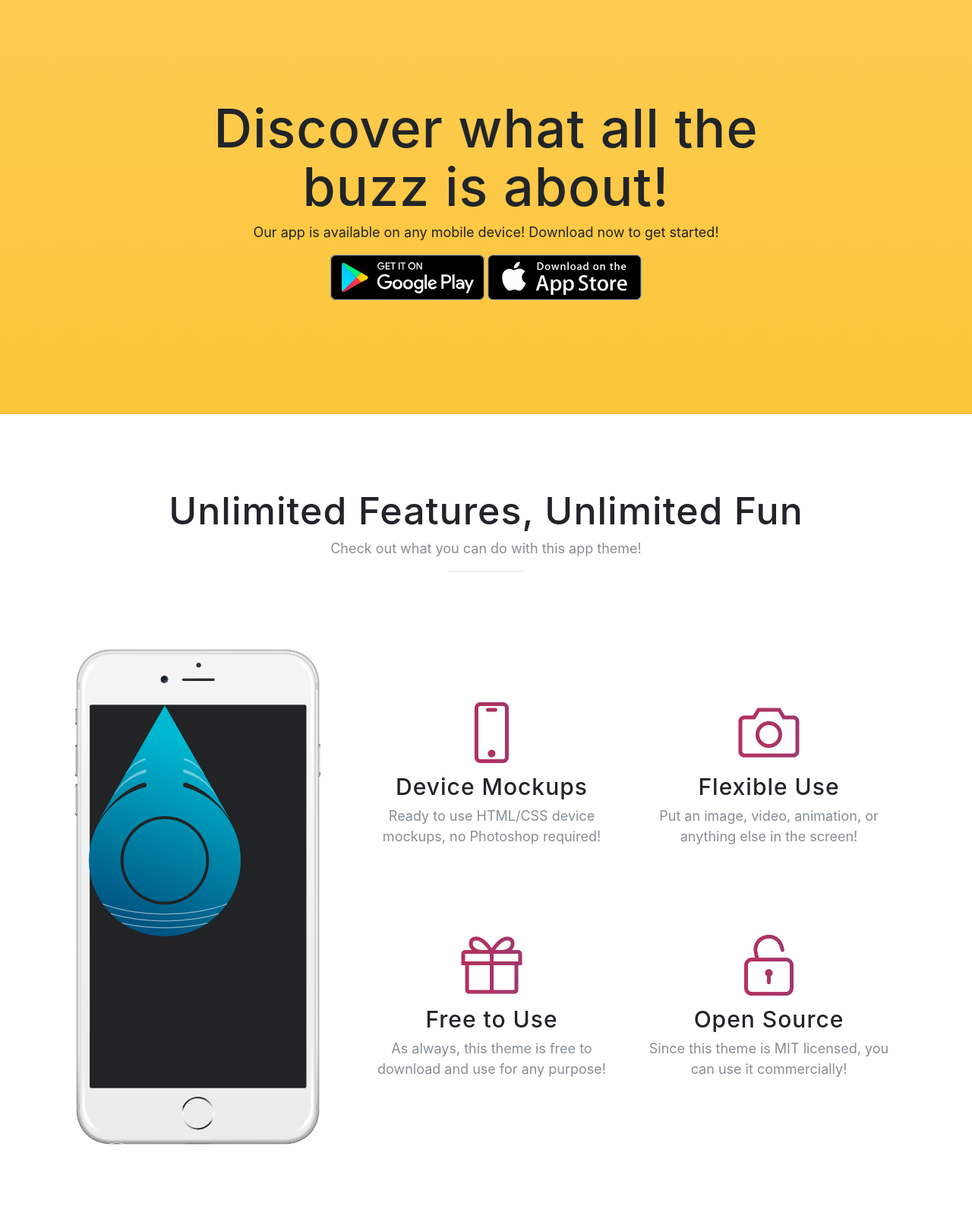
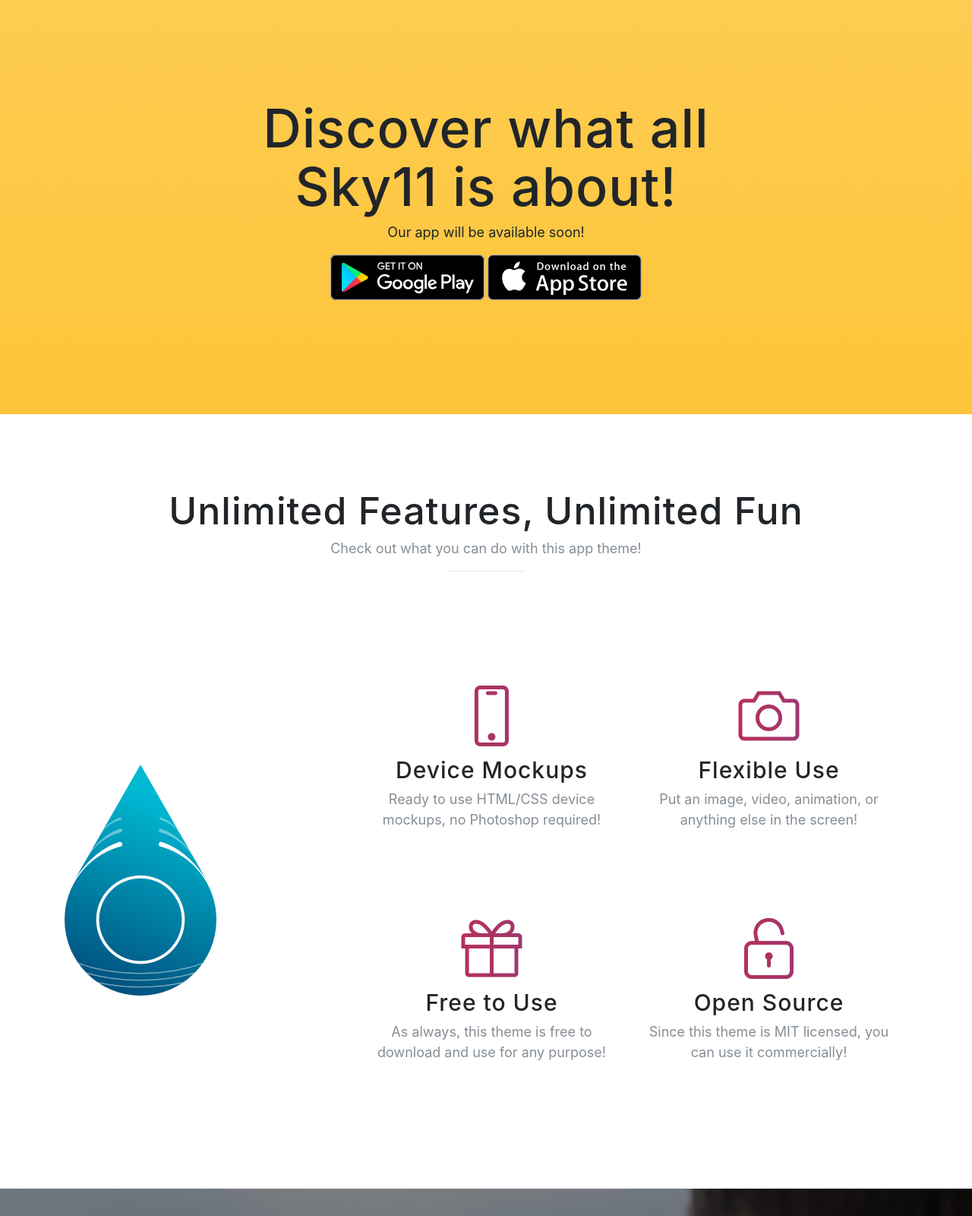
Before and after one commit to mammique/sky11_website, a website with bundled scripts: page index.html in a window 1280 px wide. Shown: the part 820-2420 px from the top of the page at 76% size. Built offline with nearby package versions, Linux system fonts and the light colour scheme; a web font is replaced by a local one.

Commit message:
minor fix

```diff
--- a/index.html
+++ b/index.html
@@ -44,10 +44,10 @@
             <li class="nav-item">
               <a class="nav-link js-scroll-trigger" href="#download">Download</a>
             </li>
+                -->
             <li class="nav-item">
               <a class="nav-link js-scroll-trigger" href="#features">Features</a>
             </li>
-                -->
             <li class="nav-item">
               <a class="nav-link js-scroll-trigger" href="#contact">Contact</a>
             </li>
@@ -77,8 +77,8 @@
       <div class="container">
         <div class="row">
           <div class="col-md-8 mx-auto">
-            <h2 class="section-heading">Discover what all the buzz is about!</h2>
-            <p>Our app is available on any mobile device! Download now to get started!</p>
+            <h2 class="section-heading">Discover what all Sky11 is about!</h2>
+            <p>Our app will be available soon!</p>
             <div class="badges">
               <a class="badge-link" href="#"><img src="img/google-play-badge.svg" alt=""></a>
               <a class="badge-link" href="#"><img src="img/app-store-badge.svg" alt=""></a>
@@ -97,19 +97,7 @@
         </div>
         <div class="row">
           <div class="col-lg-4 my-auto">
-            <div class="device-container">
-              <div class="device-mockup iphone6_plus portrait white">
-                <div class="device">
-                  <div class="screen">
-                    <!-- Demo image for screen mockup, you can put an image here, some HTML, an animation, video, or anything else! -->
-                    <img src="img/sky11.png" class="img-fluid" alt="">
-                  </div>
-                  <div class="button">
-                    <!-- You can hook the "home button" to some JavaScript events or just remove it -->
-                  </div>
-                </div>
-              </div>
-            </div>
+            <img src="img/sky11.png" class="img-fluid" alt="">
           </div>
           <div class="col-lg-8 my-auto">
             <div class="container-fluid">
@@ -181,7 +169,7 @@
           -->
           <li class="list-inline-item social-google-plus">
             <a href="mailto:contact@sky11.io">
-
+              <i class="fa fa-envelope"></i>
             </a>
           </li>
         </ul>
@@ -190,7 +178,7 @@
 
     <footer>
       <div class="container">
-        <p>&copy; 2017 Start Bootstrap. All Rights Reserved.</p>
+        <p>&copy; 2017. All Rights Reserved.</p>
         <ul class="list-inline">
           <li class="list-inline-item">
             <a href="#">Privacy</a>
```
